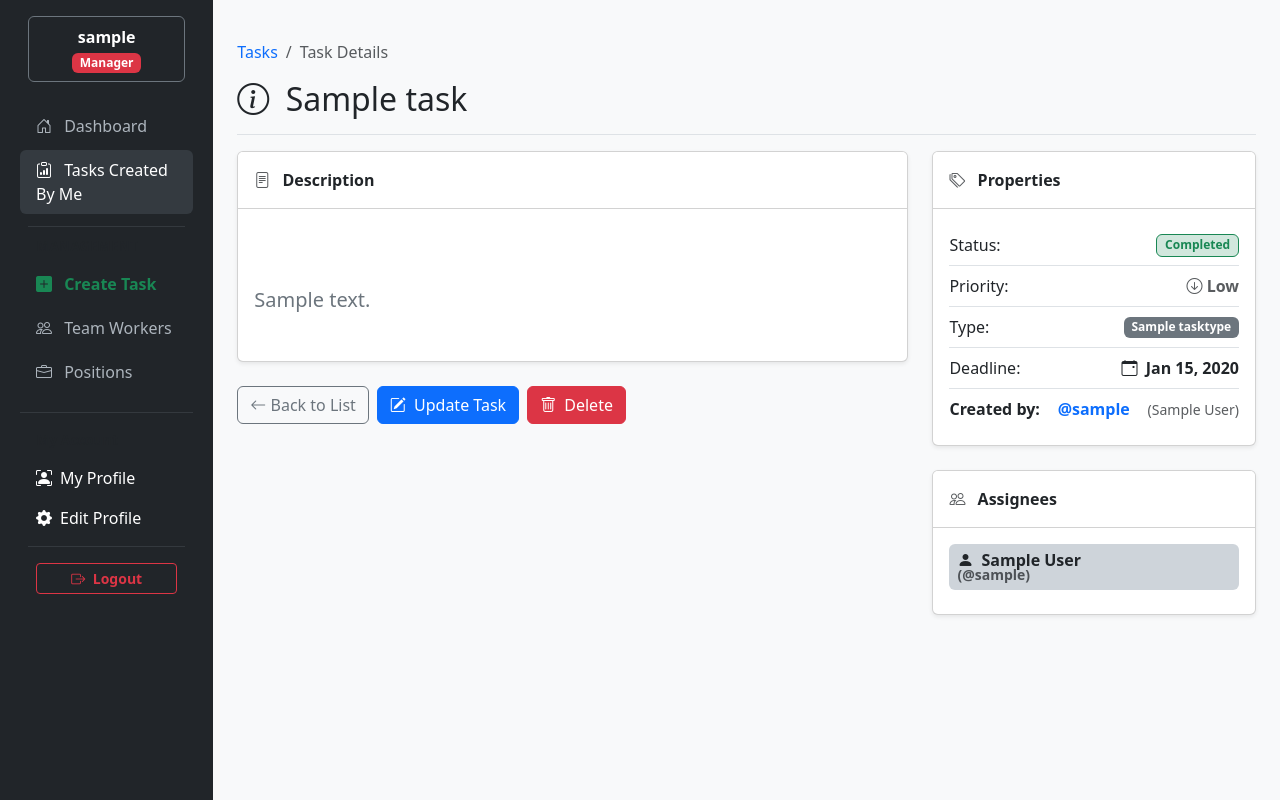
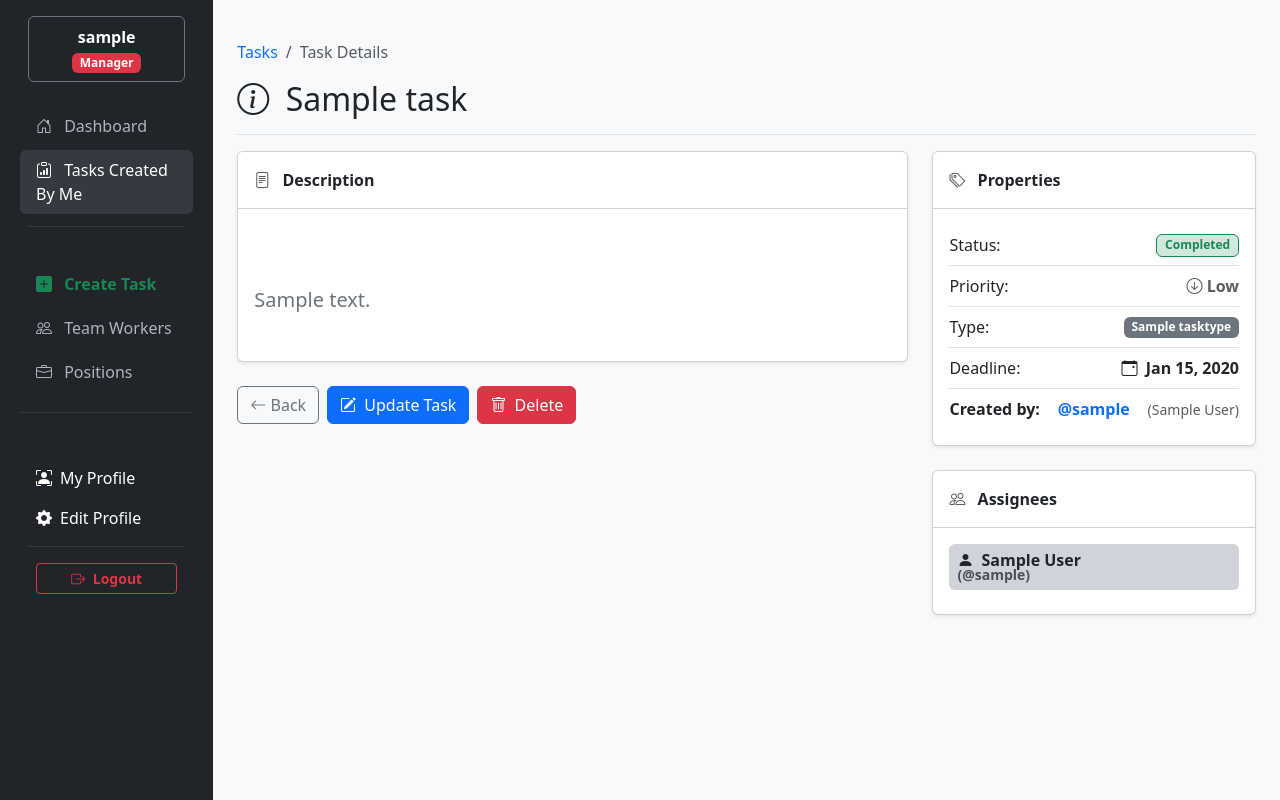
Before and after one commit to PavelPereverzev1/it-task-manager, a Django app: page /tasks/1/ in a window 1280 px wide. Run offline with Django 5.2, Linux system fonts and the light colour scheme; a user stored in the database is signed in; tables that the repository leaves empty hold one stand-in row (values such as "Sample post"); some libraries are stand-ins or nearby versions.

Commit message:
perf: optimize TaskDetailView queries and implement HTTP_REFERER redirection for tasks

```diff
--- a/manager/views.py
+++ b/manager/views.py
@@ -82,7 +82,26 @@ class TaskDetailView(LoginRequiredMixin, generic.DetailView):
     template_name = "manager/task_detail.html"
     context_object_name = "task"
 
-    queryset = Task.objects.prefetch_related("assignees").select_related("task_type")
+    # Твой оптимизированный запрос (убирает проблему N+1 для типов задач и исполнителей)
+    queryset = Task.objects.prefetch_related("assignees").select_related(
+        "task_type", "created_by"
+    )
+
+    def get_context_data(self, **kwargs):
+        context = super().get_context_data(**kwargs)
+
+        # Получаем страницу, с которой пришел пользователь
+        referer = self.request.META.get("HTTP_REFERER")
+        default_url = reverse_lazy("manager:task-list")
+
+        # Если реферер ведет на саму себя (например, после обновления статуса через модалку),
+        # сбрасываем на дефолтный список, чтобы избежать бесконечного цикла
+        if referer and self.request.path in referer:
+            context["back_url"] = default_url
+        else:
+            context["back_url"] = referer or default_url
+
+        return context
 
 
 class TaskCreateView(LoginRequiredMixin, UserPassesTestMixin, generic.CreateView):
--- a/templates/manager/task_detail.html
+++ b/templates/manager/task_detail.html
@@ -6,7 +6,7 @@
   <div class="pt-3 pb-2 mb-3 border-bottom">
     <nav aria-label="breadcrumb">
       <ol class="breadcrumb">
-        <li class="breadcrumb-item"><a href="{% url 'manager:task-list' %}" class="text-decoration-none">Tasks</a></li>
+        <li class="breadcrumb-item"><a href="{{ back_url }}" class="text-decoration-none">Tasks</a></li>
         <li class="breadcrumb-item active" aria-current="page">Task Details</li>
       </ol>
     </nav>
@@ -31,8 +31,8 @@
       </div>
 
       <div class="d-flex gap-2 mb-4">
-        <a href="{% url 'manager:task-list' %}" class="btn btn-outline-secondary">
-          <i class="bi bi-arrow-left"></i> Back to List
+        <a href="{{ back_url }}" class="btn btn-outline-secondary">
+          <i class="bi bi-arrow-left"></i> Back
         </a>
 
         {% if task.created_by == user %}
```
